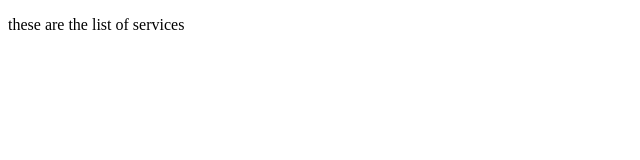
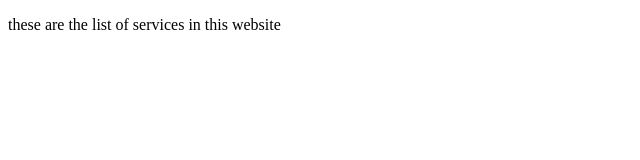
Before and after one commit to BalajiHardik/class2, a plain HTML site: page service.html in a window 1280 px wide. Shown: the whole page, without its empty margins (0-640 px from the left). Drawn offline with Linux system fonts and the light colour scheme.

Commit message:
this is the update on the service page

```diff
--- a/service.html
+++ b/service.html
@@ -7,7 +7,7 @@
 </head>
 <body>
     <p>
-        these are the list of services
+        these are the list of services in this website
     </p>
 </body>
 </html>
```
